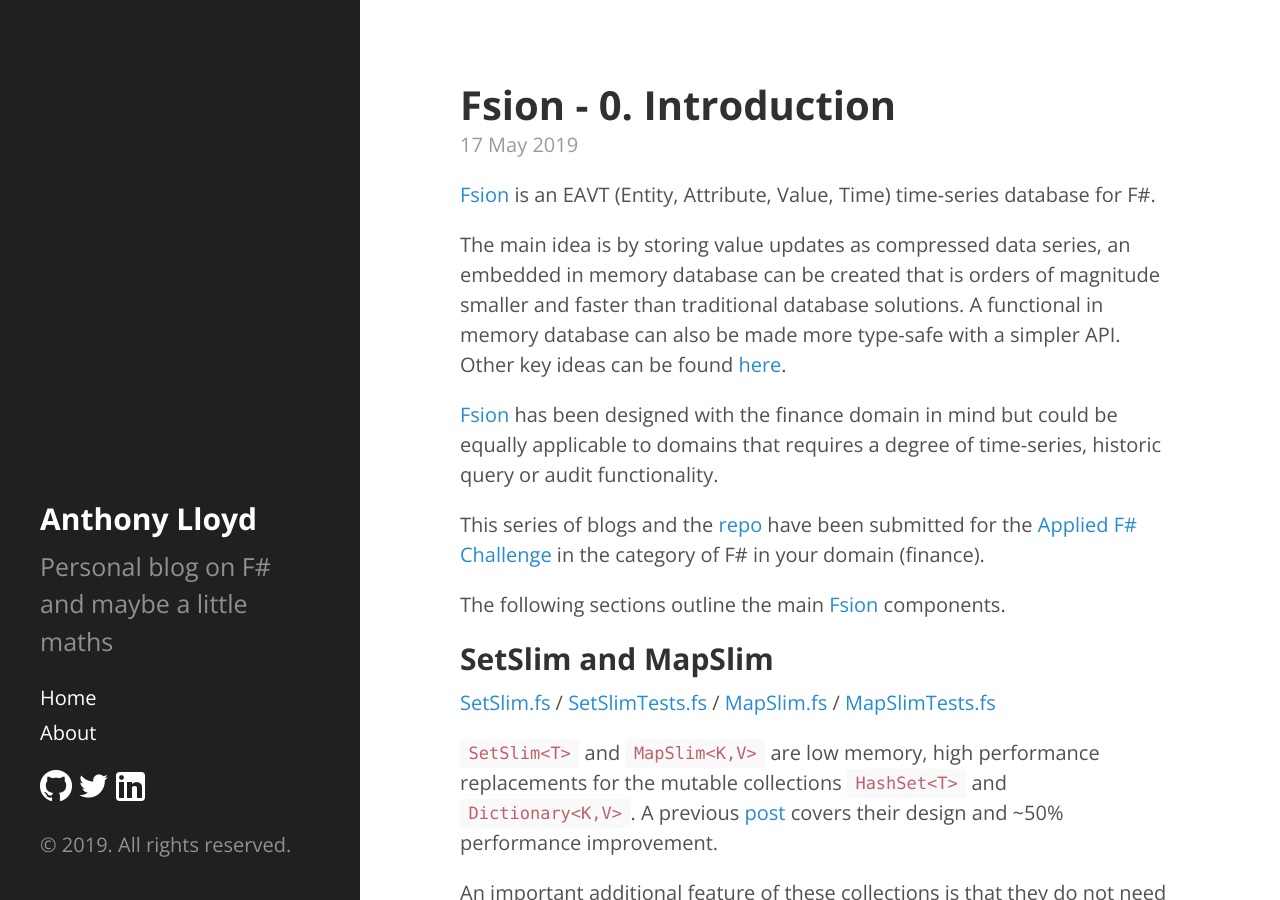
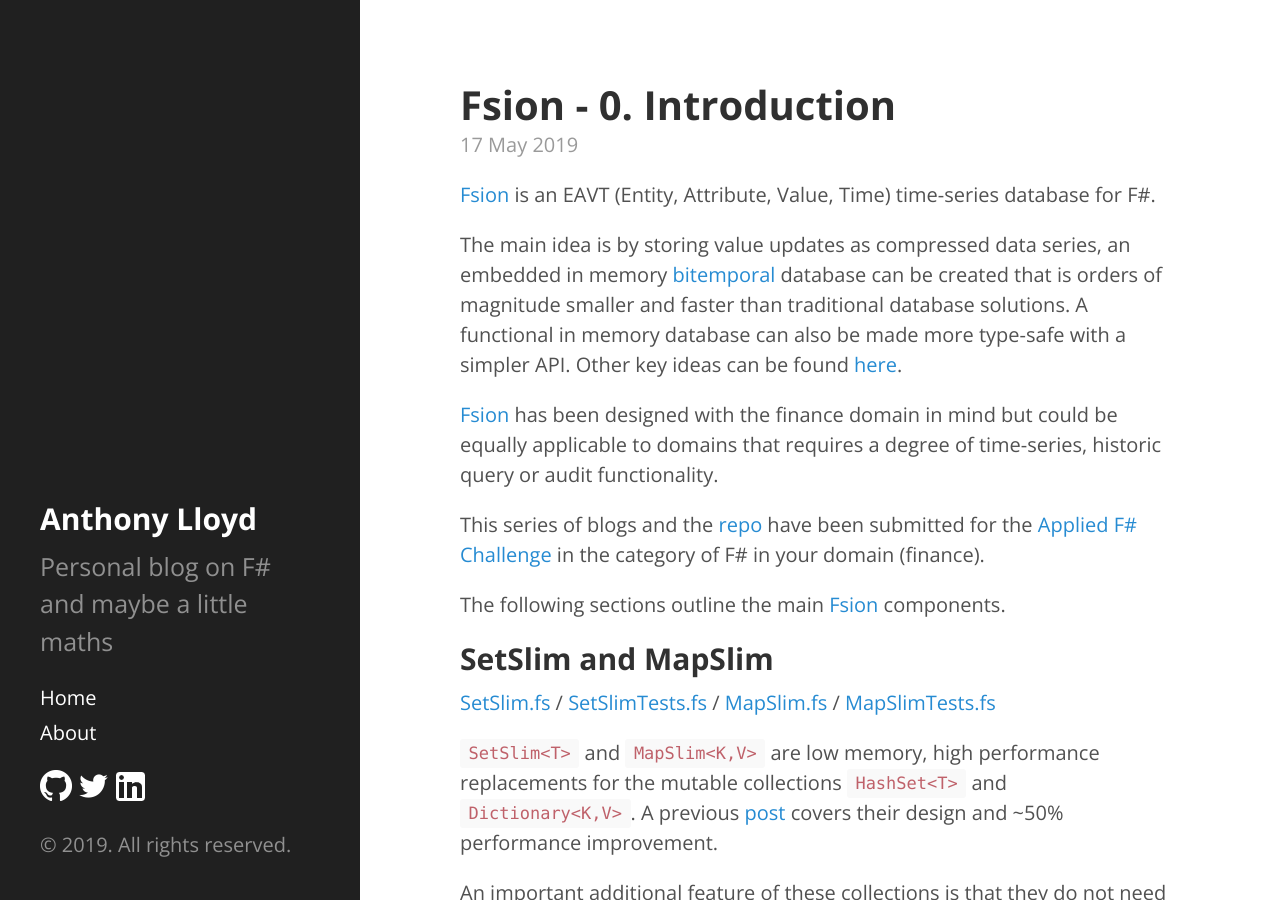
Before and after one commit to AnthonyLloyd/AnthonyLloyd.github.io, a Jekyll site: the page built from _posts/2019-05-17-fsion-00-introduction.html, in a window 1280 px wide and 900 px high. Built offline with Jekyll 4.4.1, drawn with Linux system fonts in a browser that asks for light colours; some web fonts are replaced; comment, search, counter and statistics services are not loaded.

Commit message:
finished maybe

```diff
--- a/_posts/2019-05-17-fsion-00-introduction.html
+++ b/_posts/2019-05-17-fsion-00-introduction.html
@@ -7,6 +7,7 @@ keywords: F#, fsion, database, timeseries
 ---
 <p><a href="https://github.com/AnthonyLloyd/Fsion">Fsion</a> is an EAVT (Entity, Attribute, Value, Time) time-series database for F#.</p>
 <p>The main idea is by storing value updates as compressed data series, an embedded in memory
+<a href="https://www.networkworld.com/article/3186634/what-is-bitemporal-and-why-should-the-enterprise-care.html">bitemporal</a>
 database can be created that is orders of magnitude smaller and faster than traditional
 database solutions.
 A functional in memory database can also be made more type-safe with a simpler API.
```
Also changed, not shown: 1 other file.
